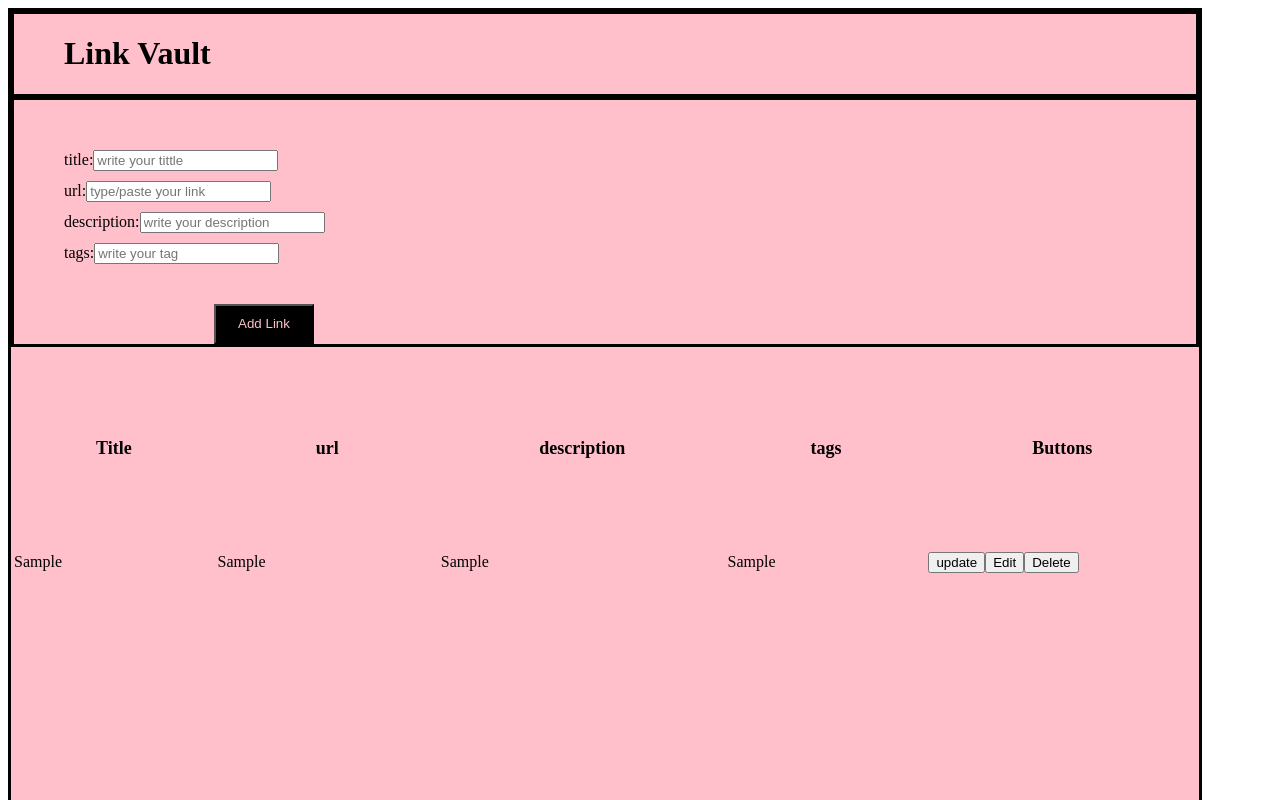
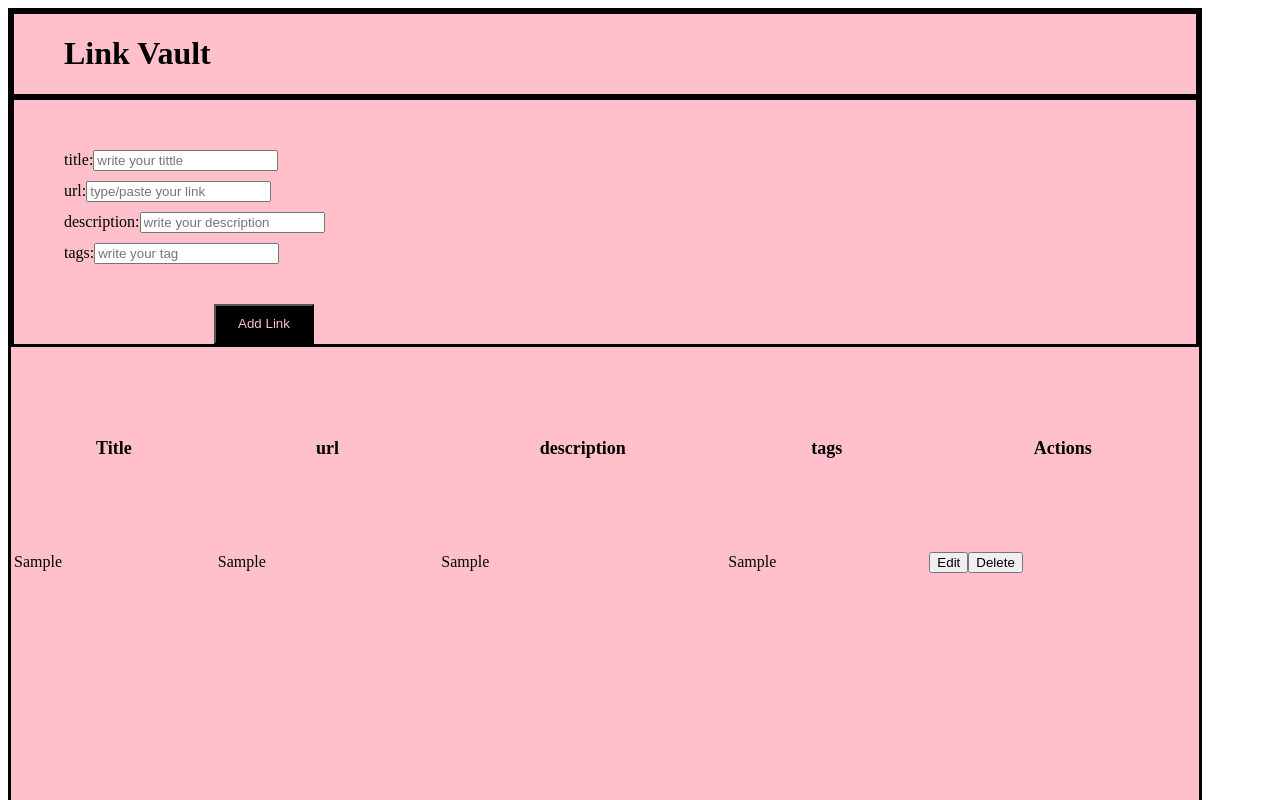
Before and after one commit to nokuphiwa02/LinkVault, a React (Vite) app: page / in a window 1280 px wide. Both pictures are taken after typing "Sample", "Sample", "Sample", "Sample" into the empty fields and a click on the button "Add Link". Shown: the top 800 px of the page. Built offline with nearby package versions, Linux system fonts and the light colour scheme.

Commit message:
funtions

```diff
--- a/src/Row/ListLinks.tsx
+++ b/src/Row/ListLinks.tsx
@@ -28,7 +28,7 @@ export const ListLinks:React.FC<ListLinksProps> = ({links}) => {
      </th>
 
      <th className={styles.btn}>
-        Buttons
+     Actions
      </th>
     </thead>
     <tbody>
--- a/src/Row/Row.module.css
+++ b/src/Row/Row.module.css
@@ -10,12 +10,9 @@ th{
 
 .link1 {
   width: 15vw;
-
-
 }
 .link2{
  width: 20vw;
- height: 30px;
 
 }
 
@@ -32,6 +29,6 @@ th{
 
 .btn {
   width: 25vw;
-  gap: 30px;
+  gap: 50px;
 
 }
--- a/src/Row/Row.tsx
+++ b/src/Row/Row.tsx
@@ -21,10 +21,7 @@ export const Row:React.FC<RowProps> = ({title ,url ,description, tags}) => {
         <td >
             {tags}
         </td>
-        <td>
-            <button>
-            update
-            </button>
+        <td  >
              <button>
              Edit
             </button>
```
